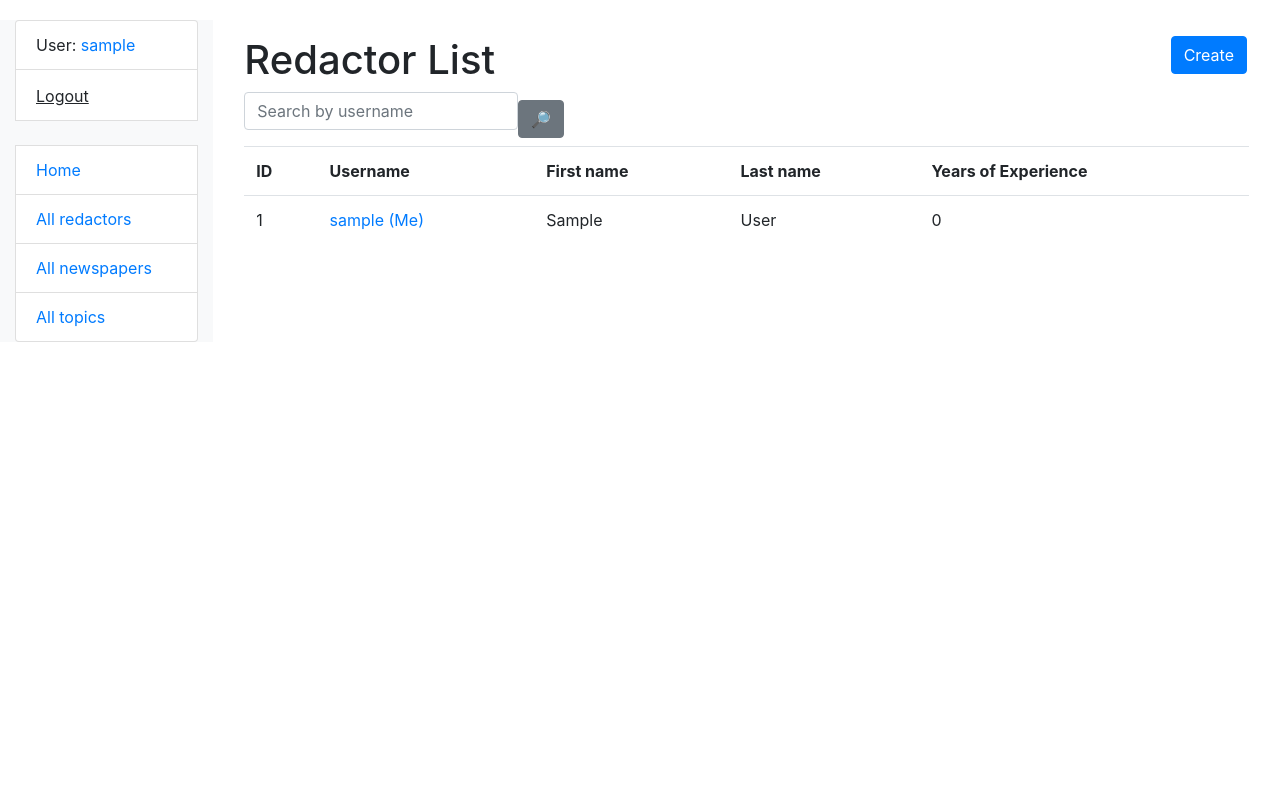
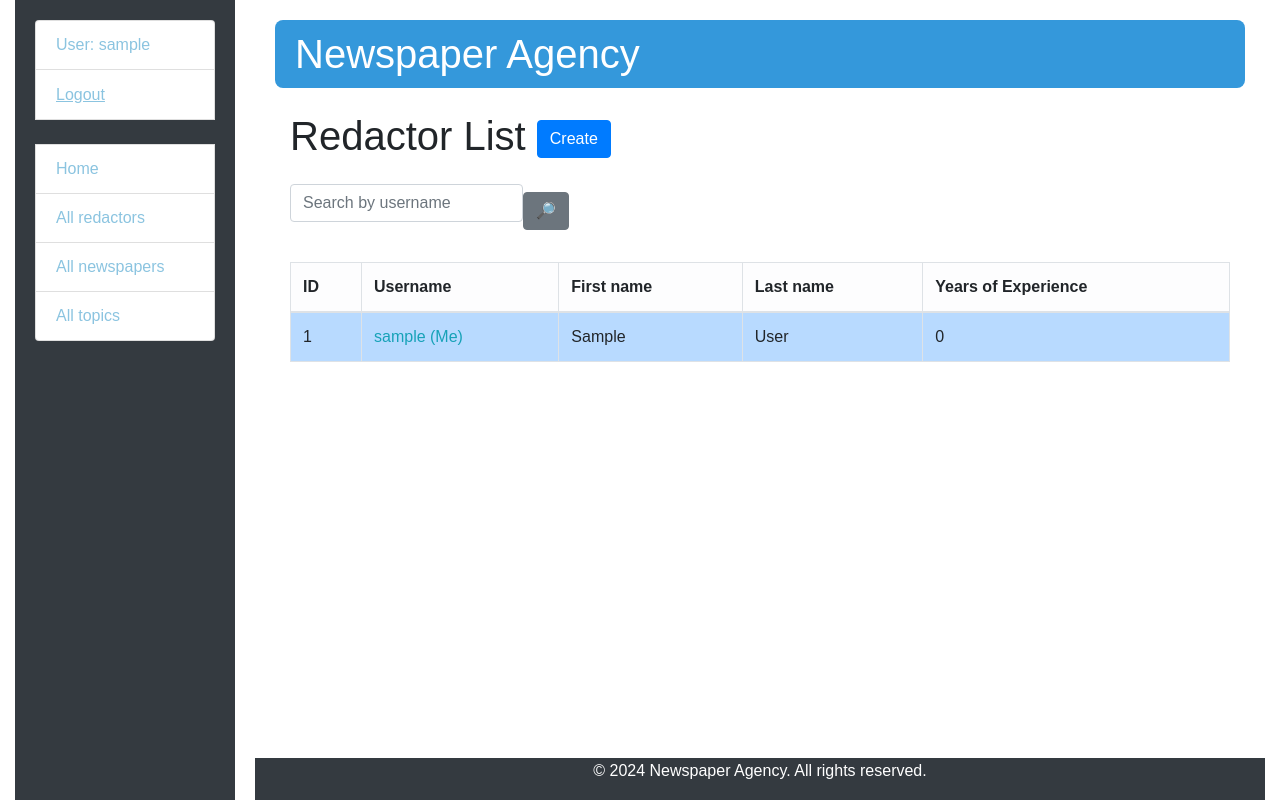
Before and after one commit to mihavryliuk/newspaper-agency, a Django app: page /redactors/ in a window 1280 px wide. Run offline with Django 5.2, Linux system fonts and the light colour scheme; the visitor is signed in with stand-in values (Sample User, id 1); data comes from the database, SQL or seed files in the repository; some libraries are stand-ins or nearby versions.

Commit message:
better look

```diff
--- a/newspaper_agency/settings.py
+++ b/newspaper_agency/settings.py
@@ -119,7 +119,11 @@ USE_TZ = True
 # Static files (CSS, JavaScript, Images)
 # https://docs.djangoproject.com/en/5.1/howto/static-files/
 
-STATIC_URL = 'static/'
+STATIC_URL = "static/"
+
+STATICFILES_DIRS = (BASE_DIR / "static",)
+
+STATIC_ROOT = BASE_DIR / "staticfiles"
 
 # Default primary key field type
 # https://docs.djangoproject.com/en/5.1/ref/settings/#default-auto-field
--- a/static/css/styles.css
+++ b/static/css/styles.css
@@ -1,8 +1,66 @@
 body {
-    margin-top: 20px;
+    margin: 0;
+    font-family: Arial, sans-serif;
 }
 
-.link-to-page {
-    float: right;
-    margin: 0 2px 0 2px;
+.sidebar {
+    background-color: #343a40;
+    color: #8bc4e0;
+    min-height: 100vh;
+    padding: 20px;
+    position: fixed;
+    width: 220px;
+    overflow-y: auto;
 }
+
+.sidebar a {
+    color: #8bc4e0;
+    text-decoration: none;
+}
+
+.sidebar a:hover {
+    color: #ffffff;
+    text-decoration: underline;
+}
+.sidebar-nav .list-group-item {
+    transition: background-color 0.3s ease;
+}
+
+.sidebar-nav .list-group-item:hover {
+    background-color: #3498db;
+    color: white;
+}
+
+
+.content {
+    margin-left: 240px;
+    padding: 20px;
+    flex: 1;
+}
+
+.header {
+    background-color: #3498db;
+    color: #ffffff;
+    padding: 10px 20px;
+    border-radius: 0.5rem;
+    margin-bottom: 20px;
+}
+
+.footer {
+    background-color: #343a40;
+    color: #ffffff;
+    text-align: center;
+    padding: 1px;
+    width: calc(100% - 240px);
+    margin-left: 240px;
+}
+.table-hover tbody tr:hover {
+    background-color: #e0f7fa;;
+}
+.table {
+    border-collapse: collapse;
+}
+.table th, .table td {
+    padding: 12px;
+    border: 1px solid #dee2e6;
+}
--- a/templates/base.html
+++ b/templates/base.html
@@ -14,23 +14,26 @@
 </head>
 
 <body>
-<div class="container-fluid">
-    <div class="row">
-        <nav class="col-sm-2 bg-light sidebar">
+<div class="container-fluid d-flex flex-column" style="min-height: 100vh;">
+    <nav class="sidebar">
         {% block sidebar %}
             {% include "includes/sidebar.html" %}
         {% endblock %}
     </nav>
-        <main class="col-sm-10">
-            <div class="content p-3">
+    <main class="content flex-grow-1">
+        <header class="header">
+            <h1 class="m-0">Newspaper Agency</h1>
+        </header>
+        <div>
             {% block content %}{% endblock %}
-
             {% block pagination %}
                 {% include "includes/pagination.html" %}
             {% endblock %}
         </div>
     </main>
-    </div>
+    <footer class="footer">
+        <p>&copy; 2024 Newspaper Agency. All rights reserved.</p>
+    </footer>
 </div>
 </body>
 
--- a/templates/catalog/redactor_list.html
+++ b/templates/catalog/redactor_list.html
@@ -2,19 +2,22 @@
 {% load crispy_forms_filters %}
 
 {% block content %}
-    <h1>
+  <div class="container my-4">
+    <h1 class="mb-4">
       Redactor List
       <a href="{% url 'catalog:redactor-create' %}" class="btn btn-primary link-to-page">
         Create
       </a>
     </h1>
-    <form method="get" action="" class="form-inline">
+
+    <form method="get" action="" class="form-inline mb-4">
       {{ search_form|crispy }}
       <input class="btn btn-secondary" type="submit" value="🔎">
     </form>
 
     {% if redactor_list %}
-    <table class="table">
+      <table class="table table-striped table-hover">
+        <thead class="table-light">
           <tr>
             <th>ID</th>
             <th>Username</th>
@@ -22,17 +25,27 @@
             <th>Last name</th>
             <th>Years of Experience</th>
           </tr>
+        </thead>
+        <tbody>
           {% for redactor in redactor_list %}
-        <tr>
+            <tr class="{% cycle 'table-primary' 'table-light' %}">
               <td>{{ redactor.id }}</td>
-            <td><a href="{{ redactor.get_absolute_url }}">{{ redactor.username }} {% if user == redactor %} (Me){% endif %}</a></td>
+              <td>
+                <a href="{{ redactor.get_absolute_url }}" class="text-info">
+                  {{ redactor.username }} {% if user == redactor %} (Me){% endif %}
+                </a>
+              </td>
               <td>{{ redactor.first_name }}</td>
               <td>{{ redactor.last_name }}</td>
               <td>{{ redactor.years_of_experience }}</td>
             </tr>
           {% endfor %}
+        </tbody>
       </table>
     {% else %}
-        <p>There are no redactors in the system.</p>
+      <div class="alert alert-warning" role="alert">
+        There are no redactors in the system.
+      </div>
     {% endif %}
+  </div>
 {% endblock %}
```
Also changed, not shown: templates/catalog/index.html (+25 -12 lines), templates/catalog/newspaper_confirm_delete.html (+13 -6 lines), templates/catalog/newspaper_detail.html (+18 -12 lines), templates/catalog/newspaper_form.html (+11 -6 lines), templates/catalog/newspaper_list.html (+10 -6 lines), templates/catalog/redactor_detail.html (+23 -15 lines), templates/catalog/redactor_form.html (+13 -7 lines), templates/catalog/topic_confirm_delete.html (+13 -6 lines), templates/catalog/topic_form.html (+10 -7 lines), templates/catalog/topic_list.html (+21 -27 lines). Lines whose indentation alone changed are shown as unchanged.
